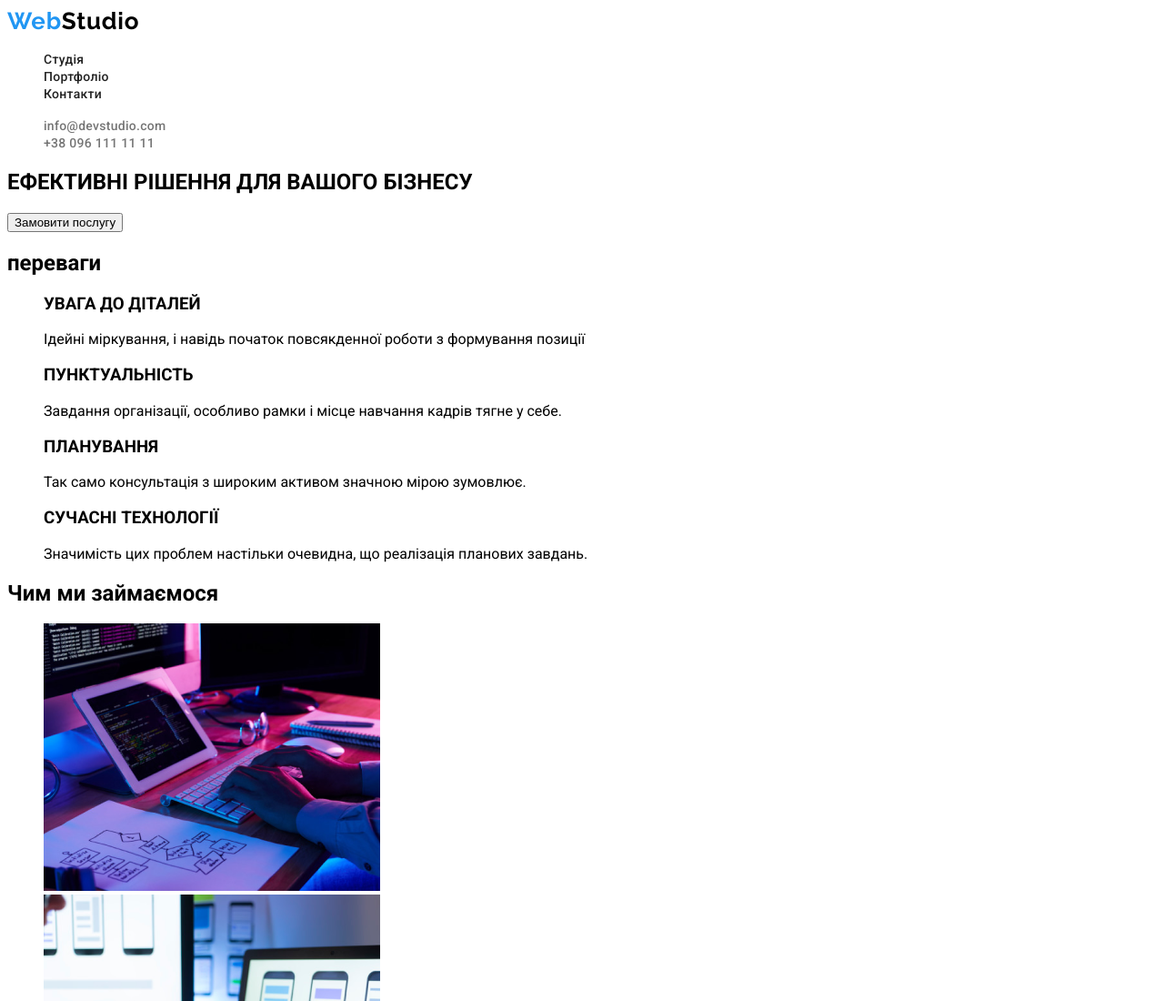
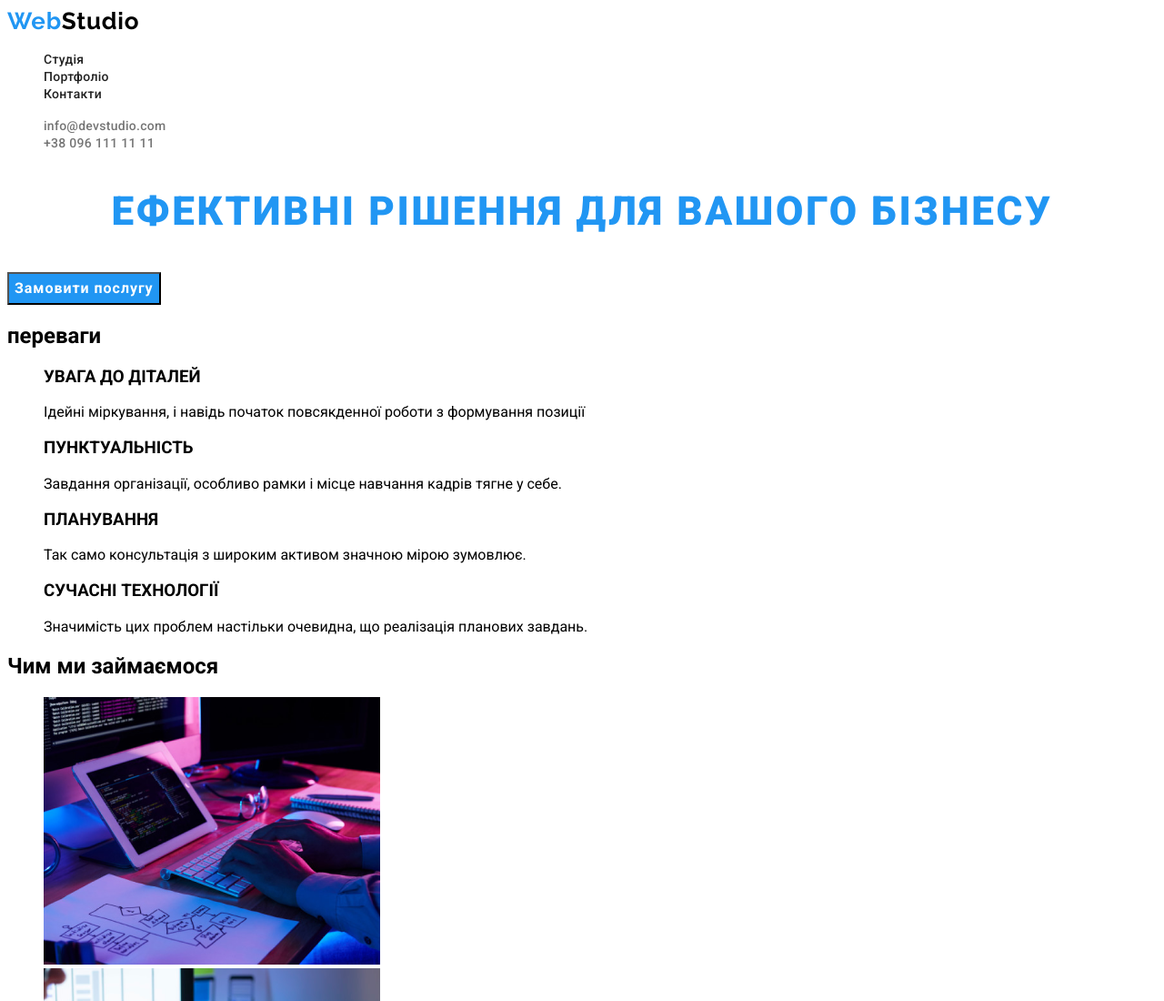
Before and after one commit to meleshko2907/goit-markup-hw-02, a plain HTML site: page index.html in a window 1280 px wide. Shown: the top 1100 px of the page at 91% size. Drawn offline with Linux system fonts and the light colour scheme.

Commit message:
Вносит разметку для Героя

```diff
--- a/css/styles.css
+++ b/css/styles.css
@@ -45,3 +45,25 @@ body{font-family: "Roboto";}
     color: #757575;}
 
     .header-contacts:hover, .header-contacts:focus{color: #2196F3;}
+
+.hero-text{font-family: 'Roboto';
+    font-style: normal;
+    font-weight: 900;
+    font-size: 44px;
+    line-height: 1.36;
+    text-align: center;
+    letter-spacing: 0.06em;
+    text-transform: uppercase;
+    color: #2196F3;}
+
+.hero-btn {font-family: 'Roboto';
+    font-style: normal;
+    font-weight: 700;
+    font-size: 16px;
+    line-height: 1.88;
+    display: flex;
+    align-items: center;
+    text-align: center;
+    letter-spacing: 0.06em;
+    color: #FFFFFF;
+background-color: #2196F3;}
--- a/index.html
+++ b/index.html
@@ -31,9 +31,9 @@
 </ul>
 </header>
 <main>
-    <section>
-        <h1>ЕФЕКТИВНІ РІШЕННЯ ДЛЯ ВАШОГО БІЗНЕСУ</h1>
-        <button>Замовити послугу</button>
+    <section class="hero">
+        <h1 class="hero-text">ЕФЕКТИВНІ РІШЕННЯ ДЛЯ ВАШОГО БІЗНЕСУ</h1>
+        <button class="hero-btn">Замовити послугу</button>
     </section>
 
 
```
